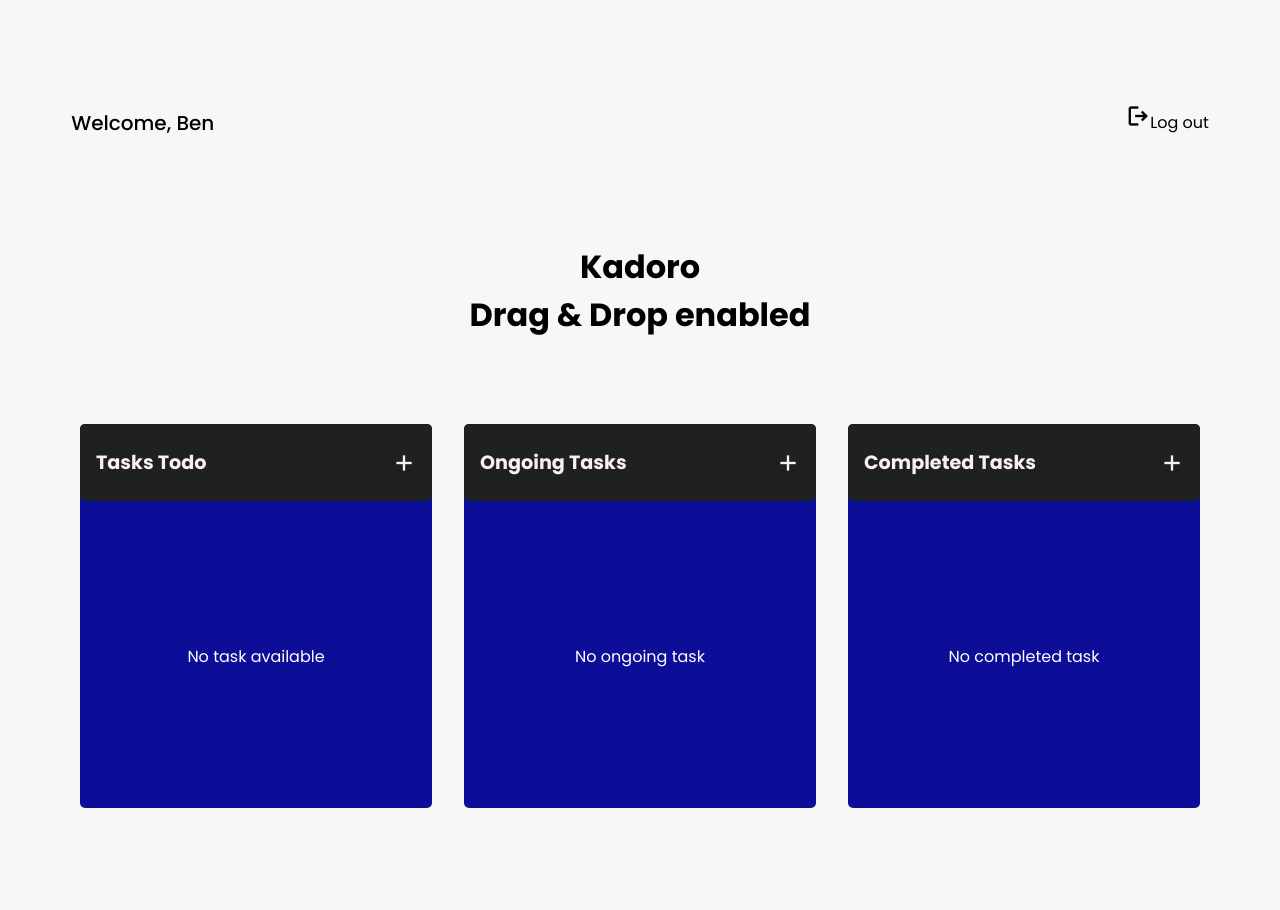
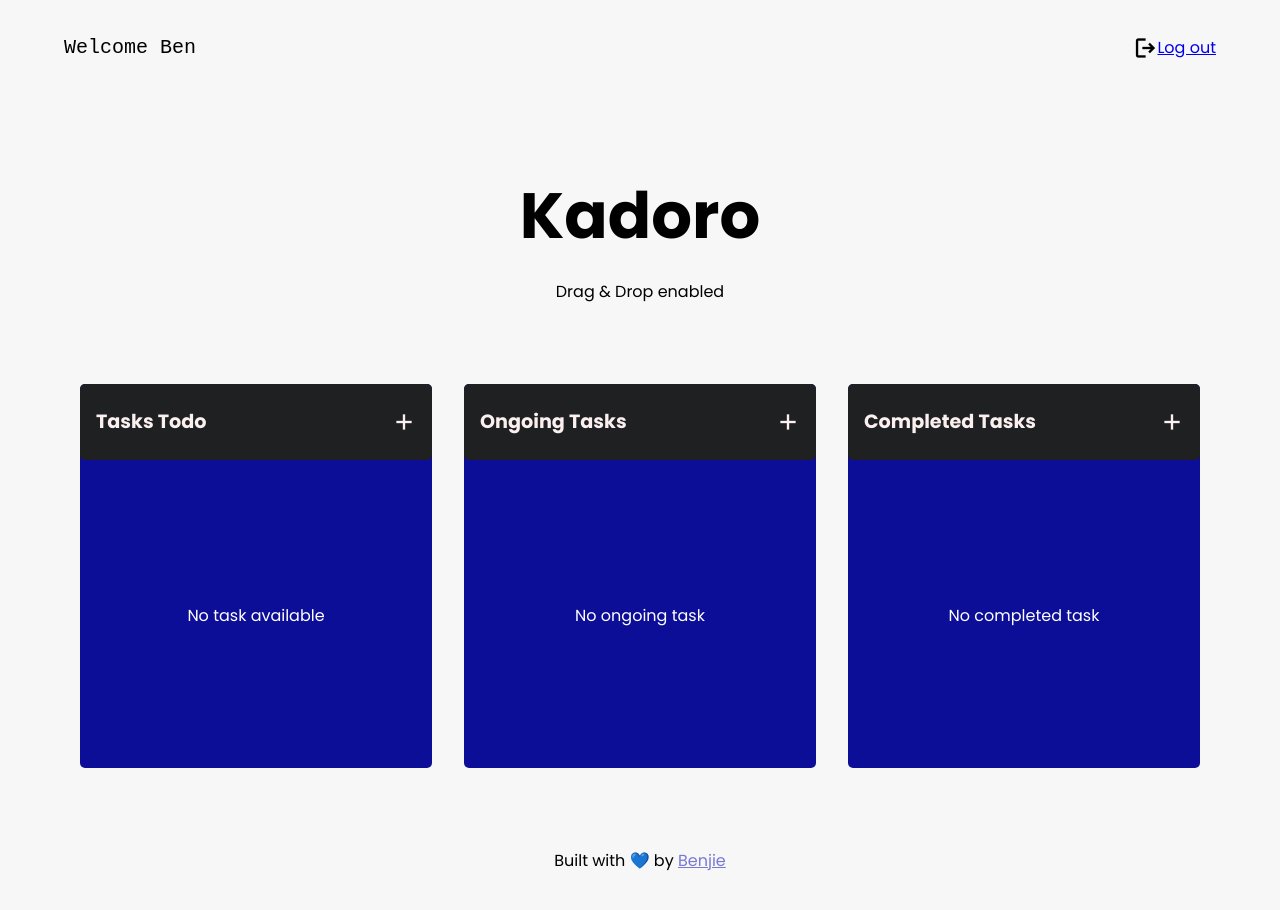
Before and after one commit to iam-benjamen/kadoro, a website with bundled scripts: page public/index.html in a window 1280 px wide. Built offline with nearby package versions, Linux system fonts and the light colour scheme.

Commit message:
style: tidying work

```diff
--- a/public/index.html
+++ b/public/index.html
@@ -14,12 +14,18 @@
   </head>
   <body>
     <div class="user">
-      <p class="welcome">Welcome, Ben</p>
+      <p class="welcome">Welcome Ben</p>
+
       <p class="auth">
-        <span class="material-symbols-outlined"> logout </span>Log out
+        <span class="material-symbols-outlined"> logout </span>
+        <a href="#">Log out</a>
       </p>
     </div>
-    <h1 class="title">Kadoro <br />Drag & Drop enabled</h1>
+    <div class="title">
+      <h1>Kadoro</h1>
+      <p class="enabled">Drag & Drop enabled</p>
+    </div>
+
     <main class="outer-container">
       <div class="container">
         <div class="container-header">
@@ -92,5 +98,11 @@
         </div>
       </div>
     </main>
+    <footer>
+      <p>
+        Built with 💙 by
+        <a id="footer_link" target="_blank" href="https://www.github.com/iam-benjamen">Benjie</a>
+      </p>
+    </footer>
   </body>
 </html>
--- a/src/delete_task.js
+++ b/src/delete_task.js
@@ -1,5 +1,5 @@
 import updateContent from "./update_content.js";
-
+import monitorContainer from "./monitor.js";
 
 //delete functionality
 function deleteTasks(content) {
--- /dev/null
+++ b/src/handle_form.js
@@ -0,0 +1,34 @@
+import monitorContainer from "./monitor.js";
+import updateContent from "./update_content.js";
+
+
+//Handle Form change and Data
+function handleFormOperations(form, field, formValue, input, container) {
+  //input field change
+  field.addEventListener("change", (e) => {
+    formValue = e.target.value.trim();
+  });
+
+  //form submit - create task
+  form.addEventListener("submit", (e) => {
+    e.preventDefault();
+
+    if (formValue !== "") {
+      field.value = "";
+      input.style.display = "none";
+
+      container.innerHTML += `
+      <div class="container-task" draggable="true">
+        <span class="material-symbols-outlined" id="draggable_icon"> drag_handle </span>
+        ${formValue}
+        <span class="material-symbols-outlined" id="delete_icon"> delete </span>
+      </div>`;
+      monitorContainer();
+    } else {
+      alert("cannot be empty");
+    }
+    updateContent();
+  });
+}
+
+export default handleFormOperations
--- a/src/index.js
+++ b/src/index.js
@@ -1,5 +1,7 @@
+import deleteTasks from "./delete_task.js";
 import monitorContainer from "./monitor.js";
-import updateContent from "./update_content.js";
+import handleFormOperations from "./handle_form.js";
+
 
 // Add Buttons
 const addBtnCurrent = document.querySelector("#add_current_task");
@@ -54,6 +56,7 @@ function outputData() {
       ;
     }
     monitorContainer();
+    deleteTasks(content)
   });
 }
 
@@ -62,37 +65,7 @@ window.addEventListener("load", () => {
   outputData();
 });
 
-
-//Handle Form change and Data
-function handleFormOperations(form, field, formValue, input, container) {
-  //input field change
-  field.addEventListener("change", (e) => {
-    formValue = e.target.value.trim();
-  });
-
-  //form submit - create task
-  form.addEventListener("submit", (e) => {
-    e.preventDefault();
-
-    if (formValue !== "") {
-      field.value = "";
-      input.style.display = "none";
-
-      container.innerHTML += `
-      <div class="container-task" draggable="true">
-        <span class="material-symbols-outlined" id="draggable_icon"> drag_handle </span>
-        ${formValue}
-        <span class="material-symbols-outlined" id="delete_icon"> delete </span>
-      </div>`;
-      monitorContainer();
-    } else {
-      alert("cannot be empty");
-    }
-
-    updateContent();
-  });
-}
-
+//Form operations
 handleFormOperations(
   current_form,
   current_field,
@@ -134,7 +107,8 @@ const handleAddClick = (element, input) => {
 handleAddClick(addBtnCurrent, inputCurrent);
 handleAddClick(addBtnOngoing, inputOngoing);
 handleAddClick(addBtnCompleted, inputCompleted);
-monitorContainer();
+
+
 
 //Approach
 // 1. Implement CRUD DONE
--- a/styles/index.css
+++ b/styles/index.css
@@ -7,13 +7,17 @@ body {
     gap: 4rem;
     align-items: center;
     justify-content: center;
-    height: 110vh;
+    height: 130vh;
     background-color: rgb(247, 247, 247);
 }
 
 .title {
     font-size: 2rem;
     text-align: center;
+}
+
+.title h1{
+    margin: 0;
 }
 
 .outer-container {
@@ -101,11 +105,14 @@ body {
     width: 90%;
     padding-left: 2rem;
     padding-right: 2rem;
+    position: absolute;
+    top: 1rem;
 }
 
 .user .welcome {
     font-size: 1.25rem;
     font-weight: 500;
+    font-family: 'Courier New', Courier, monospace;
 }
 
 #delete_icon {
@@ -118,10 +125,13 @@ body {
     color: rgb(146, 8, 8);
 }
 
-/* #draggable_icon{
-    width: .5rem;
-} */
+.enabled{
+    font-size: 1rem;
+}
+
 .user .auth {
+    display: flex;
+    align-items: center;
     cursor: pointer;
 }
 
@@ -156,17 +166,30 @@ body {
     border: 1px solid green;
 }
 
-
 .no_task {
-    /* display: none; */
     color: white;
     text-align: center;
     margin-top: 40%;
 }
 
+#footer_link{
+    color: rgb(120, 120, 214);
+}
 
 @media only screen and (max-width: 800px) {
     body {
         height: max-content;
     }
+
+    #delete_icon{
+        display: block;
+    }
+
+    .title{
+        margin-top: 5rem;
+    }
+
+    .container{
+        width: 80%;
+    }
 }
```
